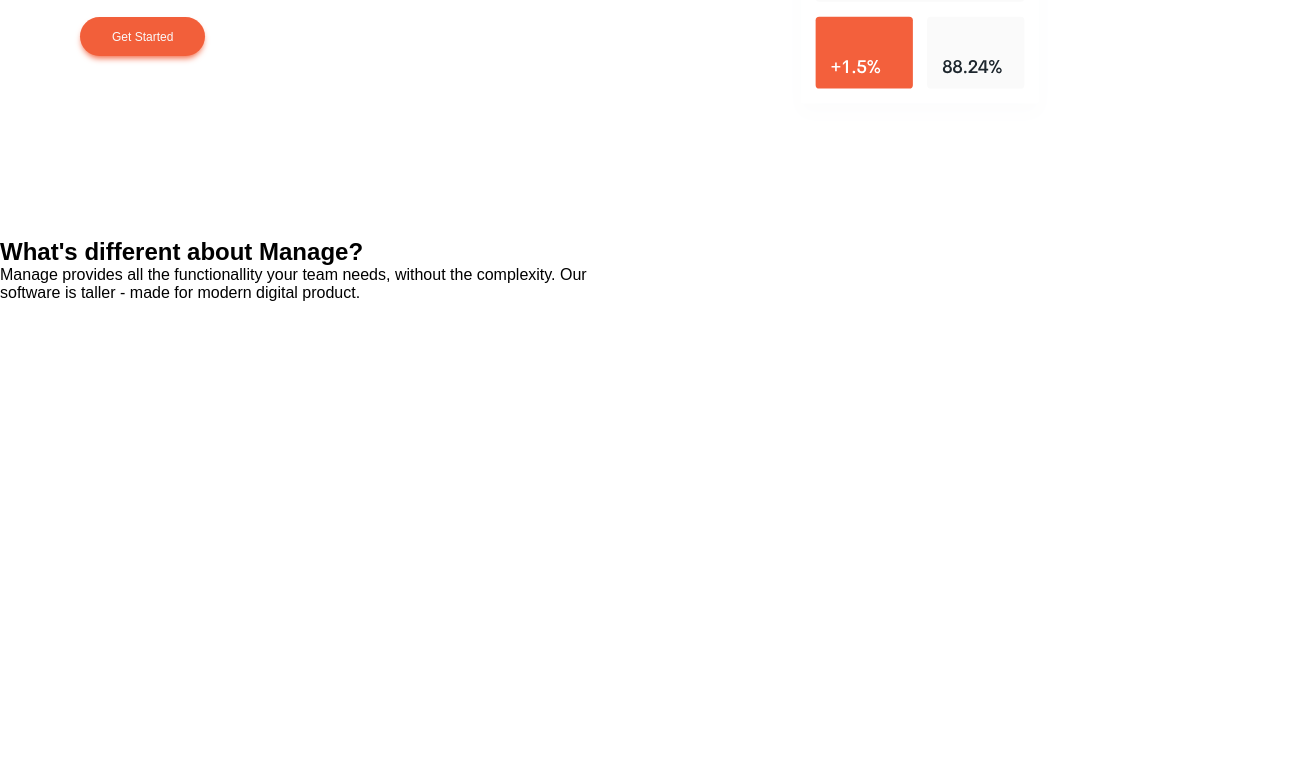
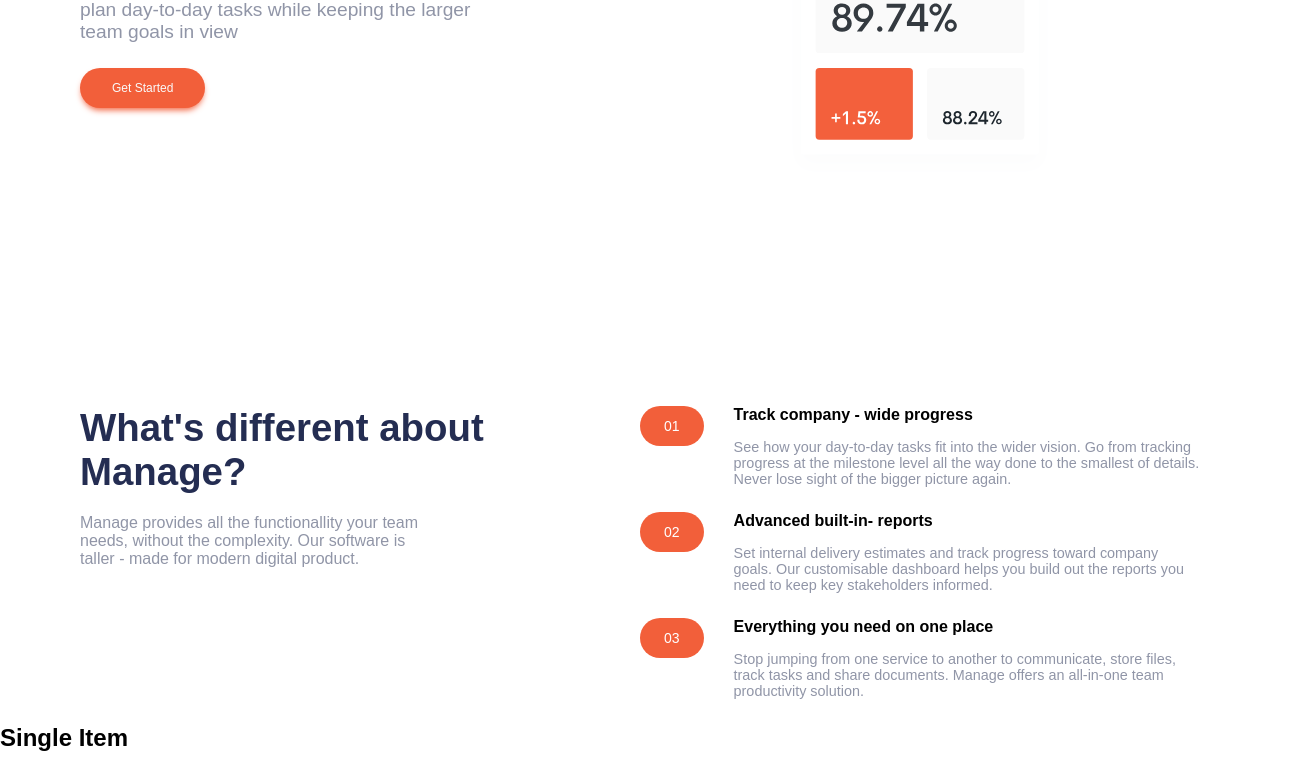
Before and after one commit to Cubaa/manage-landing-page, a React (Create React App) app: page / in a window 1280 px wide. Shown: the part 562-1324 px from the top of the page, 1305 px wide, since content can reach past the window. Before the commit the page ends 864 px from the top, so only its background shows below. Built offline with nearby package versions, Linux system fonts and the light colour scheme; a web font is replaced by a local one.

Commit message:
Fix navbar, add slider container, add manage info and manage panel
Fix navbar, add slider container, add manage info and manage panel

```diff
--- a/package.json
+++ b/package.json
@@ -11,6 +11,8 @@
     "react": "^17.0.2",
     "react-dom": "^17.0.2",
     "react-scripts": "4.0.3",
+    "react-slick": "^0.28.1",
+    "slick-carousel": "^1.8.1",
     "styled-components": "^5.3.1",
     "typescript": "^4.4.2"
   },
@@ -39,6 +41,7 @@
     ]
   },
   "devDependencies": {
+    "@types/react-slick": "^0.23.5",
     "@types/styled-components": "^5.1.13"
   }
 }
--- a/src/App.tsx
+++ b/src/App.tsx
@@ -2,6 +2,7 @@
 import { DifferentAboutManageSection } from "./components/DifferentAboutManageSection/DifferentAboutManageSection";
 import { Intro } from "./components/Intro/Intro";
 import { Navbar } from "./components/Navbar/Navbar";
+import { SliderContainer } from "./components/Slider/SliderContainer";
 import { GlobalStyle } from "./GlobalStyles/GlobalStyles";
 
 function App() {
@@ -19,6 +20,7 @@
       <Navbar nav={nav} />
       <Intro navHeight={navHeight} />
       <DifferentAboutManageSection />
+      <SliderContainer />
     </div>
   );
 }
--- a/src/components/DifferentAboutManageSection/DifferentManageInfo/DifferentManageInfo.tsx
+++ b/src/components/DifferentAboutManageSection/DifferentManageInfo/DifferentManageInfo.tsx
@@ -2,18 +2,41 @@
 import styled from "styled-components";
 
 const ManageInfo = styled.div`
+  display: flex;
+  padding: 4rem 5rem;
   width: 50%;
+  align-items: flex-start;
+`;
+
+const Info = styled.div`
+  display: flex;
+  flex-direction: column;
+  align-items: flex-start;
+  justify-content: center;
+  h2 {
+    margin-bottom: 20px;
+    color: hsl(228, 39%, 23%);
+    font-size: clamp(0.5rem, 3vw, 2.4rem);
+  }
+  p {
+    max-width: 350px;
+    color: hsl(227, 12%, 61%);
+    font-size: clamp(0.5rem, 2vw, 1rem);
+  }
 `;
 
 export const DifferentManageInfo: React.FC = () => {
   return (
     <>
       <ManageInfo>
-        <h2>What's different about Manage?</h2>
-        <p>
-          Manage provides all the functionallity your team needs, without the
-          complexity. Our software is taller - made for modern digital product.
-        </p>
+        <Info>
+          <h2>What's different about Manage?</h2>
+          <p>
+            Manage provides all the functionallity your team needs, without the
+            complexity. Our software is taller - made for modern digital
+            product.
+          </p>
+        </Info>
       </ManageInfo>
     </>
   );
--- a/src/components/DifferentAboutManageSection/DifferentManagePanel/DifferentManagePanel.tsx
+++ b/src/components/DifferentAboutManageSection/DifferentManagePanel/DifferentManagePanel.tsx
@@ -1,15 +1,30 @@
 import React from "react";
 import styled from "styled-components";
-
+import { differentManagePAnelData } from "../../../data/differentManagePanelData";
+import { SingleManagePanelElement } from "./SingleManagePanelElement/SingleManagePanelElement";
 const ManagePanel = styled.div`
   display: flex;
   width: 50%;
+  flex-direction: column;
+  padding-top: 4rem;
+  padding-right: 5rem;
 `;
 
 export const DifferentManagePanel: React.FC = () => {
   return (
     <>
-      <ManagePanel></ManagePanel>
+      <ManagePanel>
+        {differentManagePAnelData.map((data, index) => {
+          return (
+            <SingleManagePanelElement
+              key={index}
+              title={data.title}
+              content={data.content}
+              index={index}
+            />
+          );
+        })}
+      </ManagePanel>
     </>
   );
 };
--- /dev/null
+++ b/src/components/DifferentAboutManageSection/DifferentManagePanel/SingleManagePanelElement/SingleManagePanelElement.tsx
@@ -0,0 +1,60 @@
+import React from "react";
+import styled from "styled-components";
+
+const SingleManageElementWrapper = styled.div`
+  display: flex;
+  margin-bottom: 25px;
+`;
+
+const SingleElementNumber = styled.div`
+  display: flex;
+  justify-content: center;
+  align-items: center;
+  border-radius: 22px;
+  height: 40px;
+  padding: 0.1rem 1.5rem;
+  background-color: hsl(12, 88%, 59%);
+  color: #fff;
+  font-size: 14px;
+  margin-right: 30px;
+`;
+const SingleElementContent = styled.div`
+  display: flex;
+  flex-direction: column;
+  justify-content: flex-start;
+  p:nth-of-type(1) {
+    font-weight: 700;
+    margin-bottom: 15px;
+    font-size: clamp(0.5rem, 3vw, 1rem);
+  }
+  p:nth-of-type(2) {
+    color: hsl(227, 12%, 61%);
+    font-size: clamp(0.5rem, 3vw, 0.9rem);
+  }
+`;
+
+interface IManagePanelData {
+  title: string;
+  content: string;
+  index: number;
+}
+
+export const SingleManagePanelElement: React.FC<IManagePanelData> = ({
+  title,
+  content,
+  index,
+}) => {
+  return (
+    <>
+      <SingleManageElementWrapper>
+        <SingleElementNumber>
+          <span>{"0" + ++index}</span>
+        </SingleElementNumber>
+        <SingleElementContent>
+          <p>{title}</p>
+          <p>{content}</p>
+        </SingleElementContent>
+      </SingleManageElementWrapper>
+    </>
+  );
+};
--- a/src/components/Intro/Intro.tsx
+++ b/src/components/Intro/Intro.tsx
@@ -11,7 +11,7 @@
   width: 100%;
   min-height: 100vh;
   padding: 0 5rem;
-  padding-top: ${(props) => props.navHeight}px;
+  /* padding-top: ${(props) => props.navHeight}px; */
   display: flex;
   background-position: center;
   background-size: contain;
--- a/src/components/Navbar/Navbar.tsx
+++ b/src/components/Navbar/Navbar.tsx
@@ -5,12 +5,12 @@
 
 const Nav = styled.nav`
   width: 100%;
-  position: fixed;
+  /* position: fixed; */
   display: flex;
   align-items: center;
   padding: 2rem 7rem 2rem 5rem;
   justify-content: space-between;
-  z-index: 999;
+  /* z-index: 999; */
   background-color: #fff;
 `;
 
--- /dev/null
+++ b/src/components/Slider/Slide/Slide.tsx
@@ -0,0 +1,10 @@
+import React from "react";
+
+interface ISlide {
+  name: string;
+  content: string;
+}
+
+export const Slide: React.FC<ISlide> = (props) => {
+  return <></>;
+};
--- /dev/null
+++ b/src/components/Slider/SliderContainer.tsx
@@ -0,0 +1,31 @@
+import React from "react";
+
+import Slider from "react-slick";
+import "slick-carousel/slick/slick.css";
+import "slick-carousel/slick/slick-theme.css";
+import { sliderData } from "../../data/sliderData";
+import { Slide } from "./Slide/Slide";
+
+export const SliderContainer: React.FC = () => {
+  const settings = {
+    dots: false,
+    infinite: true,
+    speed: 500,
+    slidesToShow: 3,
+    slidesToScroll: 1,
+  };
+  return (
+    <>
+      <div>
+        <h2> Single Item</h2>
+        <Slider {...settings}>
+          {sliderData.map((item, index) => {
+            return (
+              <Slide key={index} name={item.name} content={item.content} />
+            );
+          })}
+        </Slider>
+      </div>
+    </>
+  );
+};
--- /dev/null
+++ b/src/data/differentManagePanelData.ts
@@ -0,0 +1,17 @@
+export const differentManagePAnelData = [
+  {
+    title: "Track company - wide progress",
+    content:
+      "See how your day-to-day tasks fit into the wider vision. Go from tracking progress at the milestone level all the way done to the smallest of details. Never lose sight of the bigger picture again.",
+  },
+  {
+    title: "Advanced built-in- reports",
+    content:
+      " Set internal delivery estimates and track progress toward company goals. Our customisable dashboard helps you build out the reports you need to keep key stakeholders informed.",
+  },
+  {
+    title: "Everything you need on one place",
+    content:
+      "Stop jumping from one service to another to communicate, store files, track tasks and share documents. Manage offers an all-in-one team productivity solution.",
+  },
+];
--- /dev/null
+++ b/src/data/sliderData.ts
@@ -0,0 +1,22 @@
+export const sliderData = [
+  {
+    name: "Anisha Li",
+    content:
+      "“Manage has supercharged our team’s workflow. The ability to maintain visibility on larger milestones at all times keeps everyone motivated.”",
+  },
+  {
+    name: "Ali Bravo",
+    content:
+      "“We have been able to cancel so many other subscriptions since using Manage. There is no more cross-channel confusion and everyone is much more focused.” ",
+  },
+  {
+    name: "Richard Watts",
+    content:
+      "“Manage allows us to provide structure and process. It keeps us organized and focused. I can’t stop recommending them to everyone I talk to!”",
+  },
+  {
+    name: "Shanai Gough",
+    content:
+      "“Their software allows us to track, manage and collaborate on our projects from anywhere. It keeps the whole team in-sync without being intrusive.”",
+  },
+];
```
Also changed, not shown: 1 other file (tests, documents, lock files or other folders).
